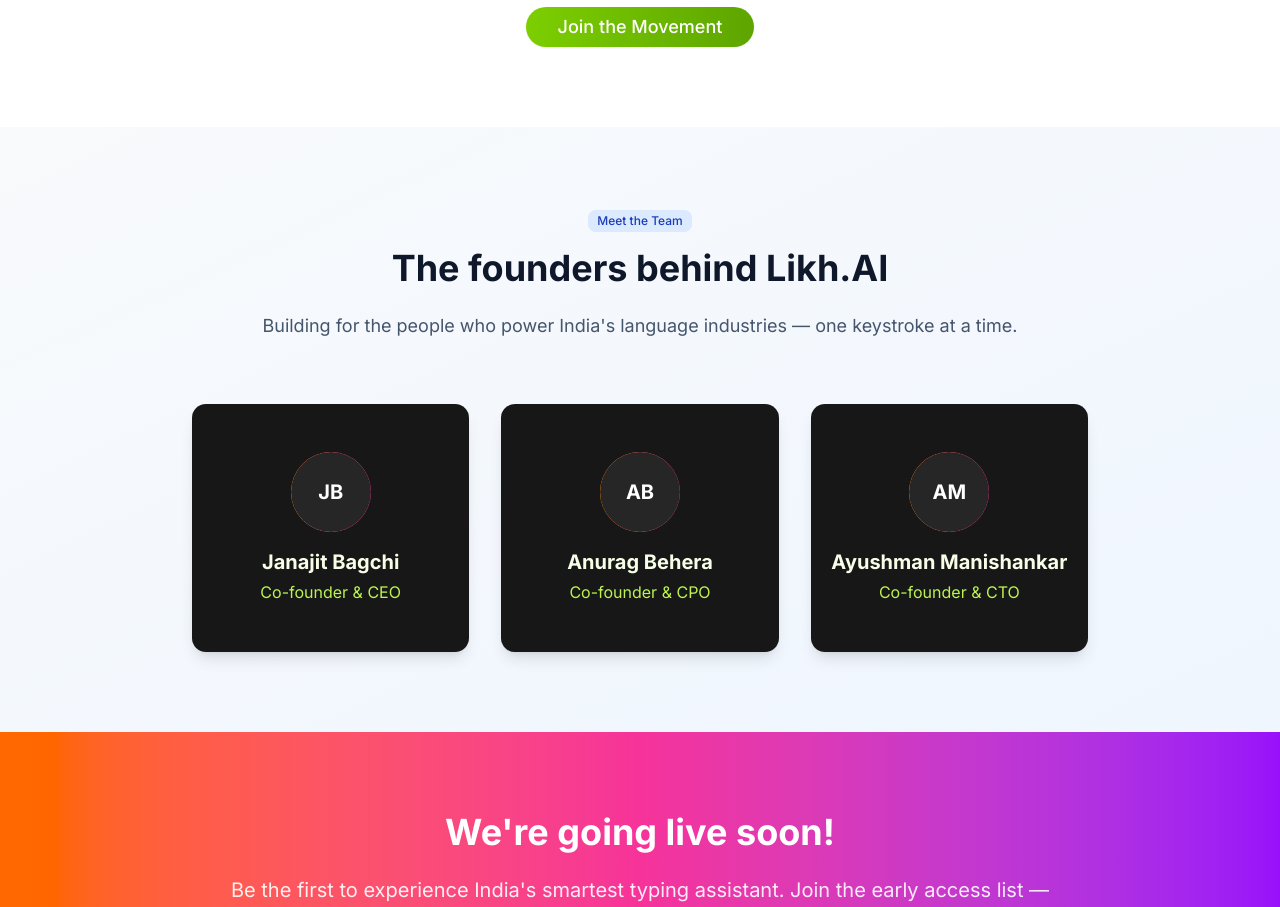
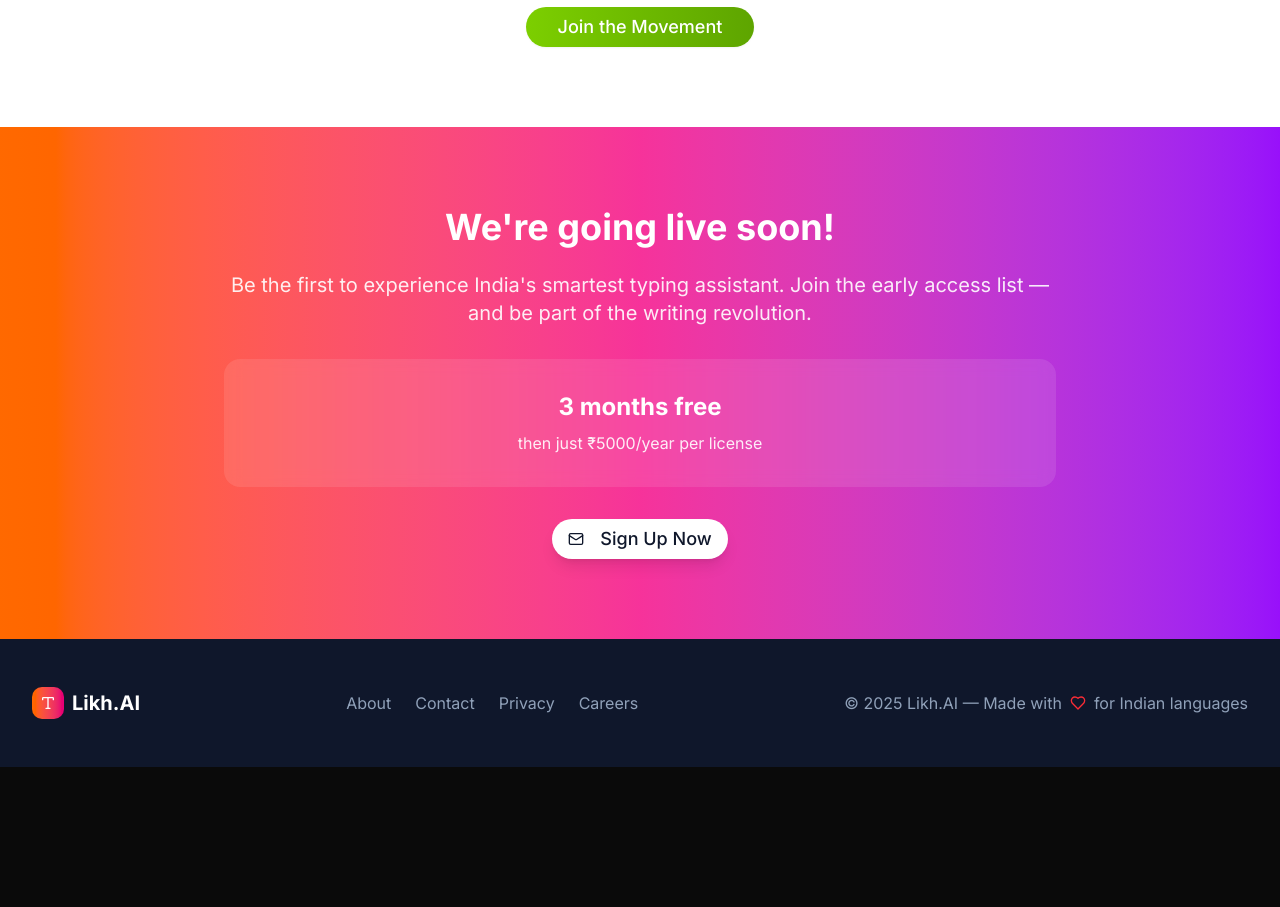
Before and after one commit to ayushman-codefly/likhdotai, a Next.js app: page / in a window 1280 px wide. Shown: the part 2700-3607 px from the top of the page. After the commit the page ends 3467 px from the top, so only its background shows below. Built offline with nearby package versions, Linux system fonts and the light colour scheme.

Commit message:
hide owners

```diff
--- a/src/app/careers/page.js
+++ b/src/app/careers/page.js
@@ -215,7 +215,7 @@
             </section>
 
             {/* Meet the Team */}
-            <section className="py-20 bg-gradient-to-br from-lime-150 to-lime-200">
+            {/* <section className="py-20 bg-gradient-to-br from-lime-150 to-lime-200">
                 <div className="max-w-7xl mx-auto px-4 sm:px-6 lg:px-8">
                     <div className="text-center mb-16">
                         <Badge className="mb-4 bg-lime-200 text-lime-800 border-lime-300">The Founding Team</Badge>
@@ -229,9 +229,9 @@
 
                     <div className="grid md:grid-cols-3 gap-8 max-w-4xl mx-auto">
                         {[
-                            { name: "Janajit Bagchi", role: "Co-founder & CEO", initials: "JB", bio: "Visionary leader with deep understanding of Indian language markets" },
-                            { name: "Anurag Behera", role: "Co-founder & CPO", initials: "AB", bio: "Product strategist focused on user-centered design and experience" },
-                            { name: "Ayushman Manishankar", role: "Co-founder & CTO", initials: "AM", bio: "Technical architect building scalable AI-powered solutions" }
+                            { name: "AGENT1", role: "Co-founder & CEO", initials: "JB", bio: "Visionary leader with deep understanding of Indian language markets" },
+                            { name: "", role: "Co-founder & CPO", initials: "AB", bio: "Product strategist focused on user-centered design and experience" },
+                            { name: "", role: "Co-founder & CTO", initials: "AM", bio: "Technical architect building scalable AI-powered solutions" }
                         ].map((member, index) => (
                             <Card key={index} className="border-0 shadow-lg text-center bg-gradient-to-r from-lime-50 to-lime-100">
                                 <CardContent className="p-6">
@@ -248,7 +248,7 @@
                         ))}
                     </div>
                 </div>
-            </section>
+            </section> */}
 
             {/* Future Roles */}
             <section id="future-roles" className="py-20 bg-white">
--- a/src/app/page.js
+++ b/src/app/page.js
@@ -291,7 +291,7 @@
       </section>
 
       {/* Team Section */}
-      <section id="team" className="py-20 bg-gradient-to-br from-slate-50 to-blue-50">
+      {/* <section id="team" className="py-20 bg-gradient-to-br from-slate-50 to-blue-50">
         <div className="max-w-7xl mx-auto px-4 sm:px-6 lg:px-8">
           <div className="text-center mb-16">
             <Badge className="mb-4 bg-blue-100 text-blue-800">Meet the Team</Badge>
@@ -305,9 +305,9 @@
 
           <div className="grid md:grid-cols-3 gap-8 max-w-4xl mx-auto">
             {[
-              { name: "Janajit Bagchi", role: "Co-founder & CEO", initials: "JB" },
-              { name: "Anurag Behera", role: "Co-founder & CPO", initials: "AB" },
-              { name: "Ayushman Manishankar", role: "Co-founder & CTO", initials: "AM" }
+              { name: "", role: "Co-founder & CEO", initials: "JB" },
+              { name: "", role: "Co-founder & CPO", initials: "AB" },
+              { name: "", role: "Co-founder & CTO", initials: "AM" }
             ].map((member, index) => (
               <Card key={index} className="border-0 shadow-lg text-center">
                 <CardContent className="p-6 flex flex-col justify-between items-center">
@@ -323,7 +323,7 @@
             ))}
           </div>
         </div>
-      </section>
+      </section> */}
 
       {/* CTA Section */}
       <section className="py-20 bg-gradient-to-r from-orange-500 via-pink-500 to-purple-600 text-white">
```
